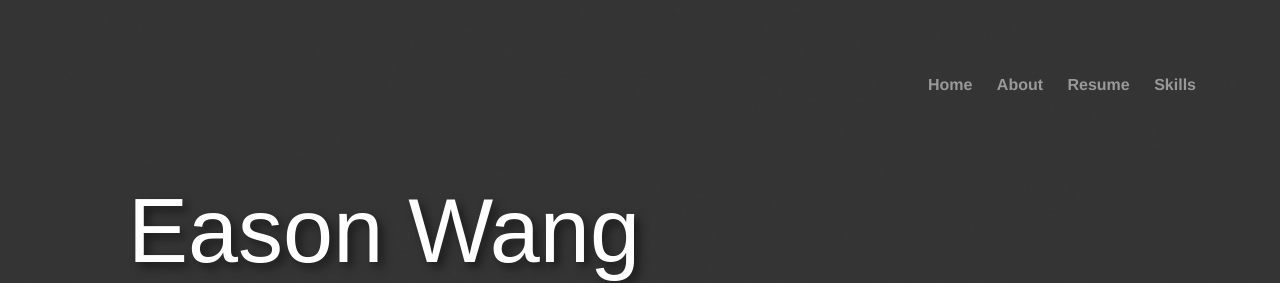
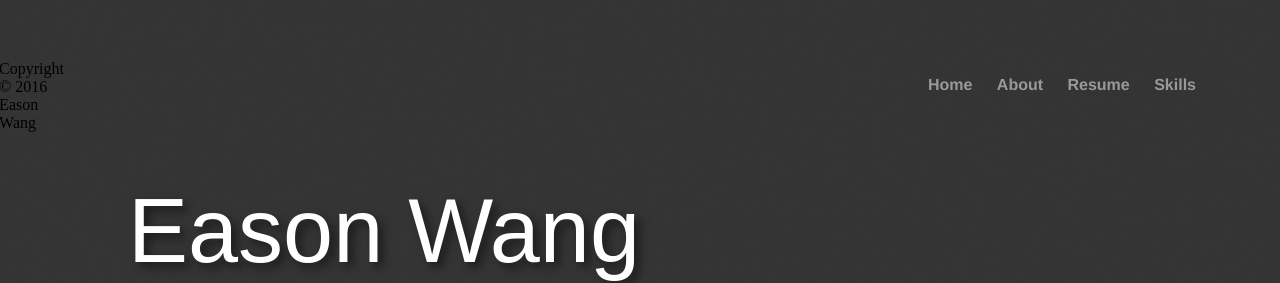
Before and after one commit to Eason666/Easonwang.github.io, a Jekyll site: the page built from index.html, in a window 1280 px wide. Shown: the top 283 px of the page. Built offline with Jekyll 4.4.1, drawn with Linux system fonts in a browser that asks for light colours.

Commit message:
Update main.css

```diff
--- a/css/main.css
+++ b/css/main.css
@@ -46,7 +46,7 @@ p {
 }
 #footer {
 	position:fixed;
-	bottom:100%;
+	bottom:auto;
 	right:95%;
 }
 
```
